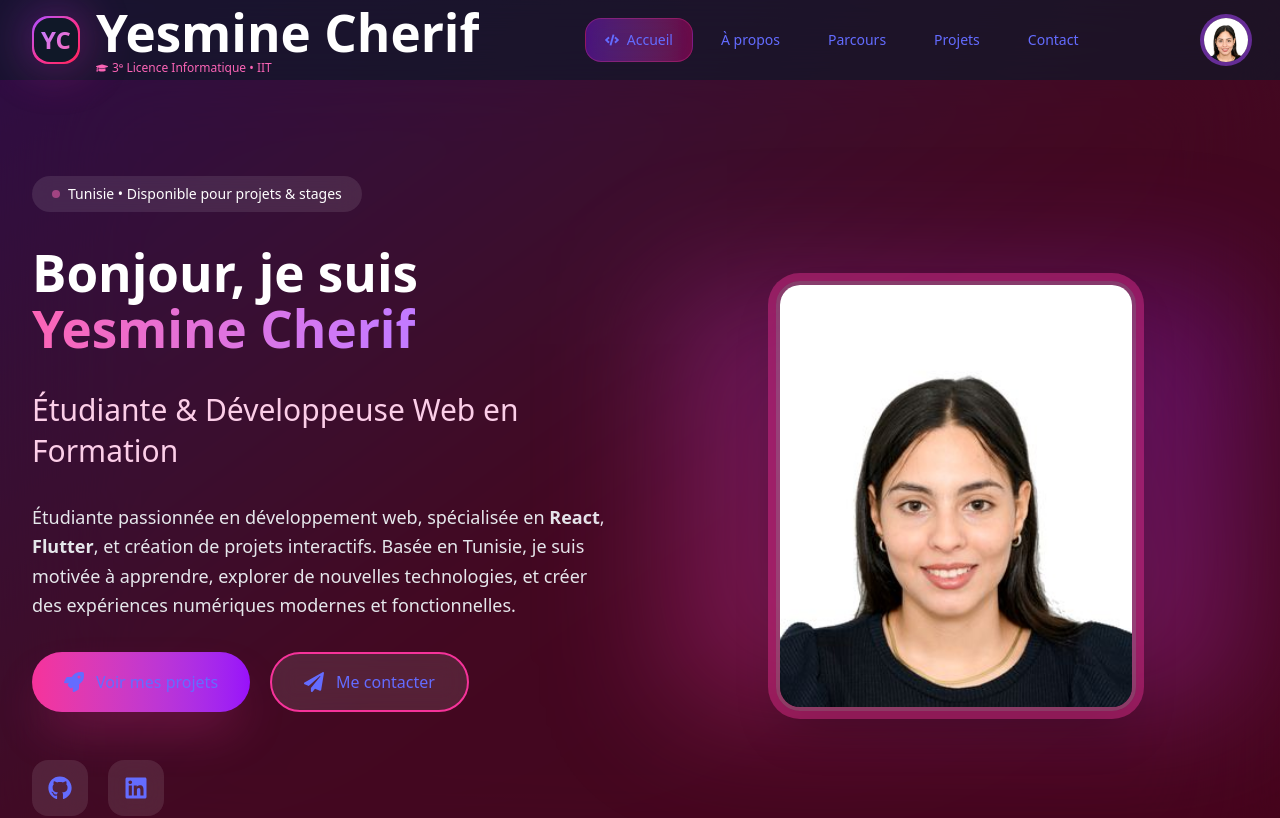
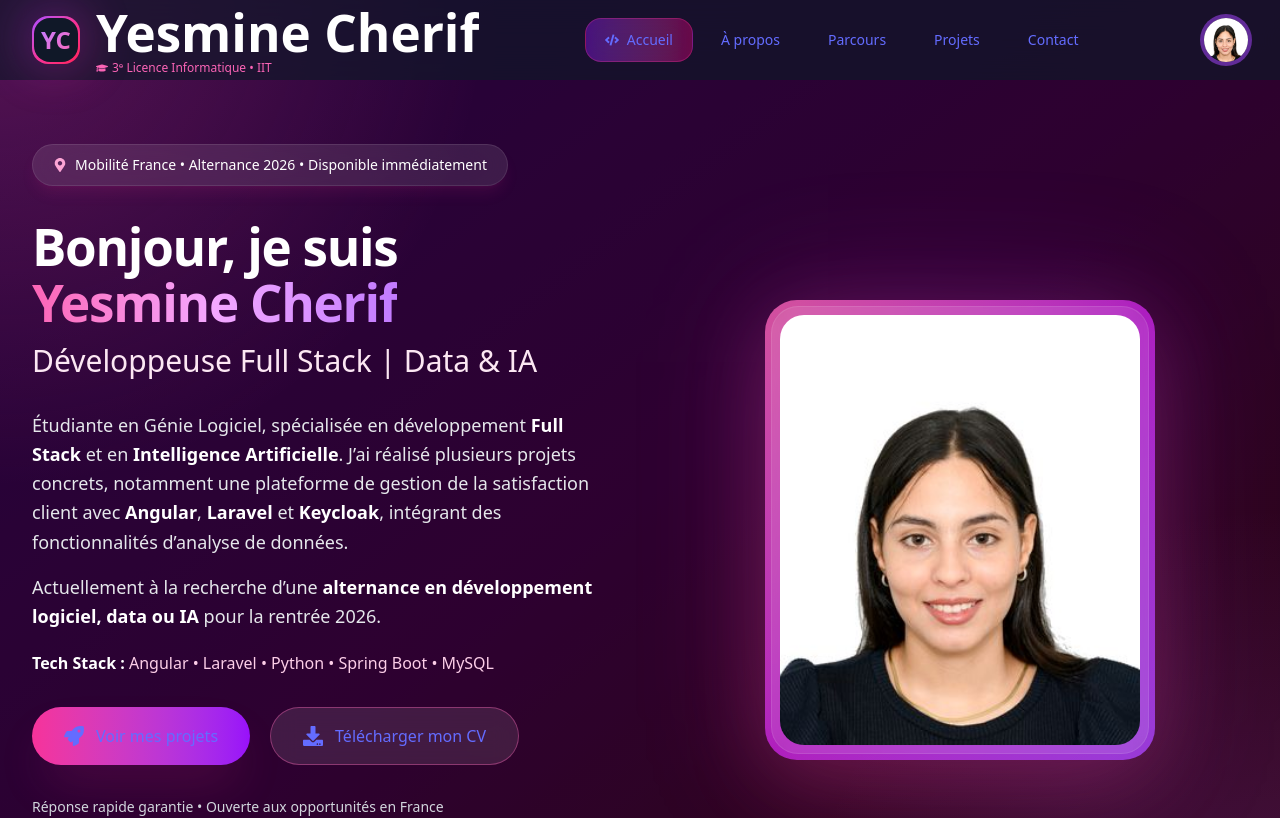
Before and after one commit to yesmine879/portfolio-yesmine, a React (Vite) app: page /#accueil in a window 1280 px wide. Shown: the top 818 px of the page. Built offline with nearby package versions, Linux system fonts and the light colour scheme.

Commit message:
mise à jour portfolio

```diff
--- a/src/components/Accueil/About.jsx
+++ b/src/components/Accueil/About.jsx
@@ -35,7 +35,7 @@ import scrumPdf from '../../assets/pdf/scrum-fundamentals.pdf';
 import aticSpeakerPdf from '../../assets/pdf/atic-speaker.pdf';
 import math1Pdf from '../../assets/pdf/math1.pdf';
 import pianoPdf from '../../assets/pdf/pianofr.pdf';
-const cvFile = '/CV.pdf';
+const cvFile = '/Cherif Yesmine CV.pdf';
 
 const technicalSkills = [
   { icon: <FaReact />, name: 'React / React Native', color: 'text-cyan-500' },
--- a/src/components/Accueil/Hero.jsx
+++ b/src/components/Accueil/Hero.jsx
@@ -1,7 +1,14 @@
 import React from 'react';
-import { FaGithub, FaLinkedin, FaRocket, FaPaperPlane } from 'react-icons/fa';
+import {
+  FaGithub,
+  FaLinkedin,
+  FaRocket,
+  FaDownload,
+  FaMapMarkerAlt,
+} from 'react-icons/fa';
 import { motion } from 'framer-motion';
-import yesmineImg from "../../assets/images/yesmine cherif.jpg";
+import yesmineImg from '../../assets/images/yesmine cherif.jpg';
+
 const Hero = () => {
   const scrollToSection = (e, id) => {
     e.preventDefault();
@@ -22,96 +29,171 @@ const Hero = () => {
   return (
     <section
       id="accueil"
-      className="scroll-mt-24 relative min-h-screen overflow-hidden bg-gradient-to-br from-purple-900 via-pink-900 to-rose-900"
+      className="scroll-mt-24 relative min-h-screen overflow-hidden bg-gradient-to-br from-purple-950 via-fuchsia-950 to-rose-950"
     >
-      <div className="absolute inset-0 bg-black/50 backdrop-blur-3xl"></div>
+      {/* Background layers */}
+      <div className="absolute inset-0 bg-black/40" />
+      <div className="absolute inset-0 bg-[radial-gradient(circle_at_top_left,rgba(236,72,153,0.25),transparent_30%),radial-gradient(circle_at_bottom_right,rgba(168,85,247,0.22),transparent_30%)]" />
 
       <div className="relative mx-auto max-w-7xl px-4 sm:px-6 lg:px-8 pt-28 sm:pt-32 lg:pt-36 pb-14 sm:pb-20">
-        <div className="grid grid-cols-1 lg:grid-cols-2 gap-10 lg:gap-12 items-center min-h-[calc(100vh-96px)]">
+        <div className="grid grid-cols-1 lg:grid-cols-2 gap-12 lg:gap-16 items-center min-h-[calc(100vh-96px)]">
+          {/* Left content */}
           <motion.div
-            initial={{ opacity: 0, x: -50 }}
+            initial={{ opacity: 0, x: -40 }}
             animate={{ opacity: 1, x: 0 }}
             transition={{ duration: 0.8 }}
             className="space-y-6 sm:space-y-8 text-white order-2 lg:order-1"
           >
-            <div className="inline-flex max-w-full items-center gap-2 bg-white/10 backdrop-blur-md px-4 sm:px-5 py-2 rounded-full text-xs sm:text-sm">
-              <span className="w-2 h-2 bg-pink-400 rounded-full animate-pulse shrink-0"></span>
-              <span className="truncate">Tunisie • Disponible pour projets & stages</span>
+            {/* Badge */}
+            <div className="inline-flex max-w-full items-center gap-3 bg-white/10 border border-white/10 backdrop-blur-xl px-4 sm:px-5 py-2.5 rounded-full text-xs sm:text-sm shadow-lg shadow-pink-500/10">
+              <span className="flex items-center gap-2 truncate">
+                <FaMapMarkerAlt className="text-pink-300 shrink-0" />
+                <span className="truncate">
+                  Mobilité France • Alternance 2026 • Disponible immédiatement
+                </span>
+              </span>
             </div>
 
-            <h1 className="text-4xl sm:text-5xl md:text-6xl lg:text-7xl font-bold leading-tight break-words">
+            {/* Title */}
+            <div className="space-y-3">
+              <motion.h1
+                initial={{ opacity: 0, y: 25 }}
+                animate={{ opacity: 1, y: 0 }}
+                transition={{ delay: 0.1, duration: 0.7 }}
+                className="text-4xl sm:text-5xl md:text-6xl lg:text-7xl font-extrabold leading-tight tracking-tight"
+              >
                 Bonjour, je suis
                 <br />
-              <span className="text-transparent bg-clip-text bg-gradient-to-r from-pink-400 to-purple-400">
+                <span className="text-transparent bg-clip-text bg-gradient-to-r from-pink-400 via-fuchsia-300 to-purple-400">
                   Yesmine Cherif
                 </span>
-            </h1>
+              </motion.h1>
 
-            <h2 className="text-xl sm:text-2xl md:text-3xl font-light text-pink-200 leading-snug">
-              Étudiante & Développeuse Web en Formation
-            </h2>
+              <motion.h2
+                initial={{ opacity: 0, y: 20 }}
+                animate={{ opacity: 1, y: 0 }}
+                transition={{ delay: 0.25, duration: 0.7 }}
+                className="text-xl sm:text-2xl md:text-3xl font-medium text-pink-100"
+              >
+                Développeuse Full Stack | Data & IA
+              </motion.h2>
+            </div>
 
-            <p className="text-base sm:text-lg text-gray-200 max-w-2xl leading-relaxed">
-              Étudiante passionnée en développement web, spécialisée en <strong>React</strong>,{' '}
-              <strong>Flutter</strong>, et création de projets interactifs. Basée en Tunisie, je suis
-              motivée à apprendre, explorer de nouvelles technologies, et créer des expériences
-              numériques modernes et fonctionnelles.
+            {/* Paragraph */}
+            <motion.div
+              initial={{ opacity: 0, y: 18 }}
+              animate={{ opacity: 1, y: 0 }}
+              transition={{ delay: 0.35, duration: 0.7 }}
+              className="max-w-2xl"
+            >
+              <p className="text-base sm:text-lg text-gray-200 leading-relaxed">
+                Étudiante en Génie Logiciel, spécialisée en développement{' '}
+                <strong className="text-white">Full Stack</strong> et en{' '}
+                <strong className="text-white">Intelligence Artificielle</strong>. J’ai
+                réalisé plusieurs projets concrets, notamment une plateforme de gestion
+                de la satisfaction client avec <strong className="text-white">Angular</strong>,{' '}
+                <strong className="text-white">Laravel</strong> et{' '}
+                <strong className="text-white">Keycloak</strong>, intégrant des
+                fonctionnalités d’analyse de données.
               </p>
 
-            <div className="flex flex-col sm:flex-row flex-wrap gap-4 sm:gap-5">
+              <p className="mt-4 text-base sm:text-lg text-gray-200 leading-relaxed">
+                Actuellement à la recherche d’une{' '}
+                <strong className="text-white">
+                  alternance en développement logiciel, data ou IA
+                </strong>{' '}
+                pour la rentrée 2026.
+              </p>
+
+              <p className="mt-5 text-sm sm:text-base text-pink-200">
+                <strong className="text-white">Tech Stack :</strong> Angular • Laravel •
+                Python • Spring Boot • MySQL
+              </p>
+            </motion.div>
+
+            {/* Buttons */}
+            <motion.div
+              initial={{ opacity: 0, y: 18 }}
+              animate={{ opacity: 1, y: 0 }}
+              transition={{ delay: 0.45, duration: 0.7 }}
+              className="flex flex-col sm:flex-row flex-wrap gap-4 sm:gap-5"
+            >
               <a
                 href="#projets"
                 onClick={(e) => scrollToSection(e, 'projets')}
-                className="justify-center sm:justify-start bg-gradient-to-r from-pink-500 to-purple-600 px-6 sm:px-8 py-3.5 sm:py-4 rounded-full font-semibold flex items-center gap-3 hover:scale-105 transition shadow-2xl shadow-pink-500/30 text-sm sm:text-base"
+                className="justify-center sm:justify-start bg-gradient-to-r from-pink-500 to-purple-600 px-6 sm:px-8 py-3.5 sm:py-4 rounded-full font-semibold flex items-center gap-3 hover:scale-[1.03] transition-all duration-300 shadow-2xl shadow-pink-500/20 text-sm sm:text-base"
               >
                 <FaRocket className="text-lg sm:text-xl" />
                 Voir mes projets
               </a>
 
               <a
-                href="#contact"
-                onClick={(e) => scrollToSection(e, 'contact')}
-                className="justify-center sm:justify-start bg-white/10 backdrop-blur-md border-2 border-pink-500 px-6 sm:px-8 py-3.5 sm:py-4 rounded-full font-semibold flex items-center gap-3 hover:bg-pink-500/20 transition text-sm sm:text-base"
+                href="/cv-yesmine-cherif.pdf"
+                download
+                className="justify-center sm:justify-start bg-white/10 backdrop-blur-md border border-pink-400/40 px-6 sm:px-8 py-3.5 sm:py-4 rounded-full font-semibold flex items-center gap-3 hover:bg-white/15 hover:scale-[1.03] transition-all duration-300 text-sm sm:text-base"
               >
-                <FaPaperPlane className="text-lg sm:text-xl" />
-                Me contacter
+                <FaDownload className="text-lg sm:text-xl" />
+                Télécharger mon CV
               </a>
-            </div>
+            </motion.div>
 
-            <div className="flex gap-4 sm:gap-5 pt-2 sm:pt-4">
+            {/* Note */}
+            <motion.p
+              initial={{ opacity: 0 }}
+              animate={{ opacity: 1 }}
+              transition={{ delay: 0.55, duration: 0.7 }}
+              className="text-xs sm:text-sm text-gray-300"
+            >
+              Réponse rapide garantie • Ouverte aux opportunités en France
+            </motion.p>
+
+            {/* Social links */}
+            <motion.div
+              initial={{ opacity: 0, y: 14 }}
+              animate={{ opacity: 1, y: 0 }}
+              transition={{ delay: 0.6, duration: 0.7 }}
+              className="flex gap-4 sm:gap-5 pt-2"
+            >
               <a
                 href="https://github.com/yesmine879"
                 target="_blank"
                 rel="noopener noreferrer"
-                className="p-3 sm:p-4 bg-white/10 backdrop-blur-md rounded-2xl hover:bg-white/20 transition hover:scale-110"
+                aria-label="GitHub"
+                className="p-3 sm:p-4 bg-white/10 backdrop-blur-md border border-white/10 rounded-2xl hover:bg-white/20 transition-all duration-300 hover:scale-110"
               >
-                <FaGithub className="text-xl sm:text-2xl" />
+                <FaGithub className="text-xl sm:text-2xl text-white" />
               </a>
 
               <a
                 href="https://www.linkedin.com/in/yesmine-cherif/"
                 target="_blank"
                 rel="noopener noreferrer"
-                className="p-3 sm:p-4 bg-white/10 backdrop-blur-md rounded-2xl hover:bg-white/20 transition hover:scale-110"
+                aria-label="LinkedIn"
+                className="p-3 sm:p-4 bg-white/10 backdrop-blur-md border border-white/10 rounded-2xl hover:bg-white/20 transition-all duration-300 hover:scale-110"
               >
-                <FaLinkedin className="text-xl sm:text-2xl" />
+                <FaLinkedin className="text-xl sm:text-2xl text-white" />
               </a>
-            </div>
+            </motion.div>
           </motion.div>
 
+          {/* Right image */}
           <motion.div
-            initial={{ opacity: 0, scale: 0.85 }}
+            initial={{ opacity: 0, scale: 0.88 }}
             animate={{ opacity: 1, scale: 1 }}
-            transition={{ duration: 0.8, delay: 0.3 }}
+            transition={{ duration: 0.8, delay: 0.25 }}
             className="relative flex justify-center order-1 lg:order-2"
           >
-            <div className="absolute inset-0 bg-gradient-to-tr from-pink-500/60 to-purple-600/60 rounded-3xl blur-3xl animate-pulse"></div>
+            <div className="absolute w-[260px] h-[320px] sm:w-[320px] sm:h-[400px] md:w-[390px] md:h-[470px] bg-gradient-to-tr from-pink-500/45 to-purple-600/45 rounded-[2rem] blur-3xl animate-pulse" />
 
+            <div className="relative rounded-[2rem] p-[6px] bg-gradient-to-br from-pink-400/80 via-fuchsia-500/70 to-purple-500/80 shadow-[0_20px_80px_rgba(236,72,153,0.22)]">
+              <div className="rounded-[1.7rem] bg-white/10 backdrop-blur-sm p-2 border border-white/10">
                 <img
                   src={yesmineImg}
                   alt="Yesmine Cherif"
-              className="relative w-[240px] h-[300px] sm:w-[300px] sm:h-[380px] md:w-[360px] md:h-[430px] rounded-3xl object-cover shadow-2xl ring-8 ring-pink-500/40 hover:ring-pink-500/70 transition-all duration-500 border-4 border-pink-300/30"
+                  className="w-[240px] h-[300px] sm:w-[300px] sm:h-[380px] md:w-[360px] md:h-[430px] rounded-[1.5rem] object-cover"
                 />
+              </div>
+            </div>
           </motion.div>
         </div>
       </div>
```
Also changed, not shown: 2 other files (tests, documents, lock files or other folders). Lines whose indentation alone changed are shown as unchanged.
